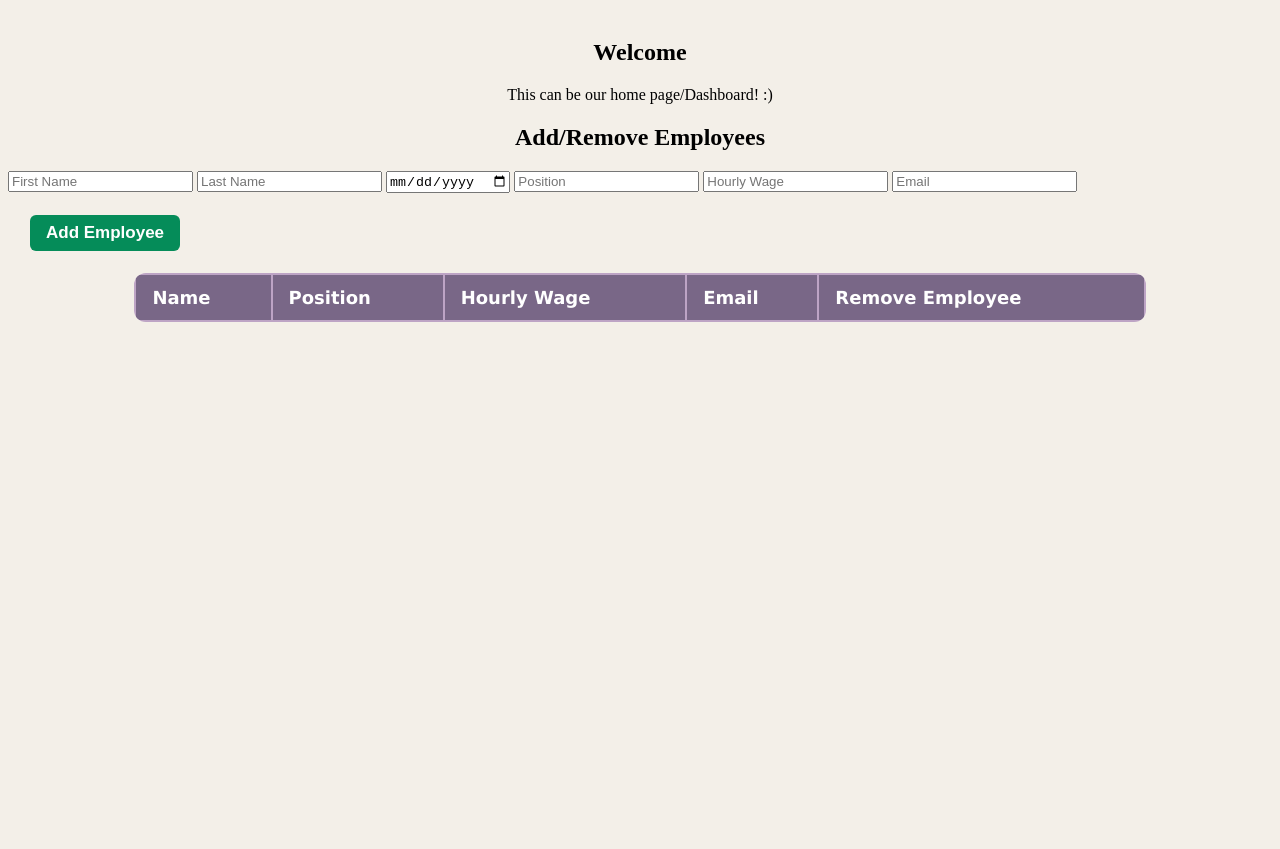
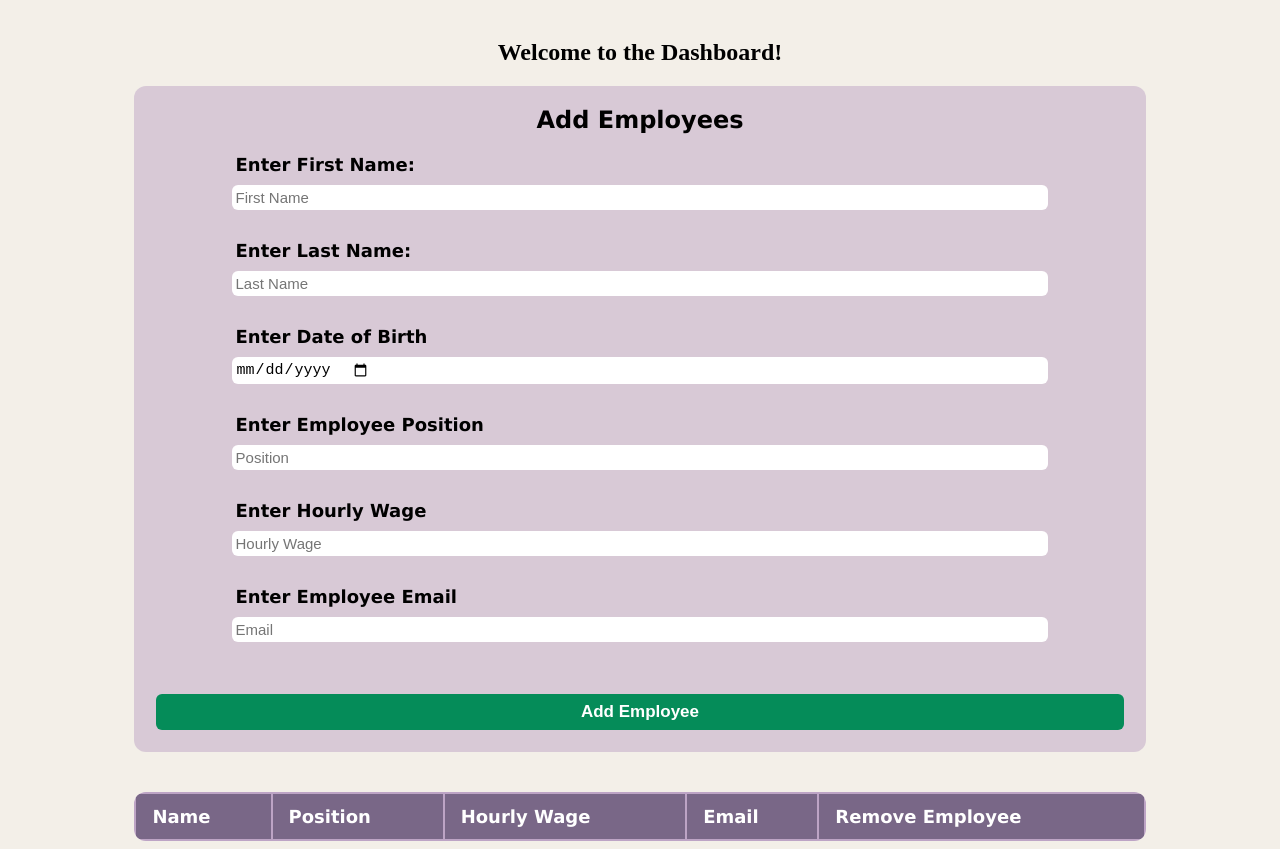
Before and after one commit to AlejandroSantos19/Group-5-Capstone-Project, a plain HTML site: page index.html in a window 1280 px wide. Shown: the part 69-918 px from the top of the page. Before the commit the page ends 800 px from the top, so only its background shows below. Drawn offline with Linux system fonts and the light colour scheme; a web font is replaced by a local one.

Commit message:
Add files via upload

```diff
--- a/Algorithm.js
+++ b/Algorithm.js
@@ -38,7 +38,7 @@ function addEmployee(FirstName, LastName, DateOfBirth, Position, HourlyWage, Ema
   }
 
 //This function is called when the "Add Employee" button is clicked and
-// takes care of retrieving values from html page so that the employee can be added.
+//takes care of retrieving values from html page so that the employee can be added.
 function handleAddEmployee(){
     //Retrieve values from add employee html fields
     const FirstName = document.getElementById("FirstName").value;
@@ -50,6 +50,12 @@ function handleAddEmployee(){
 
     //Call addEmployee fucntion with the values retrieved from above to add employee
     addEmployee(FirstName, LastName, DateOfBirth, Position, HourlyWage, Email);
+
+    //Clears all Add Employee input fields
+    const EmployeeInputFields = document.querySelectorAll(".add-employee-input");
+    EmployeeInputFields.forEach(input =>{
+      input.value = "";
+    })
 
     //Display all current employees in UI
     displayEmployees();
--- a/index.html
+++ b/index.html
@@ -24,23 +24,30 @@
   </header>
 
     <main>
+
       <div>
-        <h2>Welcome</h2>
-        <p>
-          This can be our home page/Dashboard! :)
-        </p>
+        <h2>Welcome to the Dashboard!</h2>
       </div>
-      <h2>Add/Remove Employees</h2>
+
 
       <!-- Adding Employees-->
-      <div>
+      <div class="add-employee-container">
+        <h2>Add Employees</h2>
+
         <!-- all inputs is required to be filled before adding employees-->
-        <input id="FirstName" placeholder="First Name" required>
-        <input id="LastName" placeholder="Last Name" required>
-        <input id="DateOfBirth" type="date" placeholder="Date Of Birth" required>
-        <input id="Position" placeholder="Position" required>
-        <input id="HourlyWage" placeholder="Hourly Wage" required>
-        <input id="Email" type="email" placeholder="Email" required>
+
+        <label for="FirstName">Enter First Name:</label>
+        <input class="add-employee-input" id="FirstName" placeholder="First Name" required>
+        <label for="LastName">Enter Last Name:</label>
+        <input class="add-employee-input" id="LastName" placeholder="Last Name" required>
+        <label for="LastName">Enter Date of Birth</label>
+        <input class="add-employee-input" id="DateOfBirth" type="date" placeholder="Date Of Birth" required>
+        <label for="Postion">Enter Employee Position</label>
+        <input class="add-employee-input" id="Position" placeholder="Position" required>
+        <label for="HourlyWage">Enter Hourly Wage</label>
+        <input class="add-employee-input" id="HourlyWage" placeholder="Hourly Wage" required>
+        <label for="Email">Enter Employee Email</label>
+        <input class="add-employee-input" id="Email" type="email" placeholder="Email" required>
 
         <button onclick="handleAddEmployee()">Add Employee</button>
       </div>
--- a/style.css
+++ b/style.css
@@ -35,6 +35,7 @@ button{
 
   }
 
+/* ----------------- Header Section ------------------- */
 /*Styles buisness name */
 .company-name{
     font-family: Zain;
@@ -51,12 +52,50 @@ button{
     margin: 0;
   }
 
+/* ----------------- Add Employee Section ------------------- */
+.add-employee-container{
+  margin: 0px auto 40px auto;
+  width: 80%;
+  border-radius: 12px; /* Makes the corners round */
+  background: rgb(189, 164, 197, 0.5);
+
+  display: flex;
+  flex-direction: column;
+  font-family: Verdana; /* Changes fonts */
+}
+
+.add-employee-input{
+  margin: 10px auto 30px auto;
+  width: 80%;
+  display: flex;
+  align-items: left;
+  padding: 4px;
+
+  border: none;
+  border-radius: 6px;
+  font-size: 15px;
+}
+
+.add-employee-input:focus{
+border: 3px solid #071d57;
+outline: none;
+}
+
+label{
+  margin: auto;
+  display: block;
+  width: 80%;
+
+  font-size: 18px;
+  font-weight: bold;
+}
+
 /* ----------------- Employee Table ------------------- */
 
   .employee-table {
-    margin: 0 auto; /* centers table on the screen */
+    margin: 0px auto; /* centers table on the screen */
     width: 80%; /* allows table to take up 80% of the screen width */
-    border-radius: 12px; /* Makes the corners round 8 */
+    border-radius: 12px; /* Makes the corners round */
     overflow: hidden; /* Makes sure table content does not spill out of the table*/
 
     font-family: Verdana; /* Changes fonts */
```
